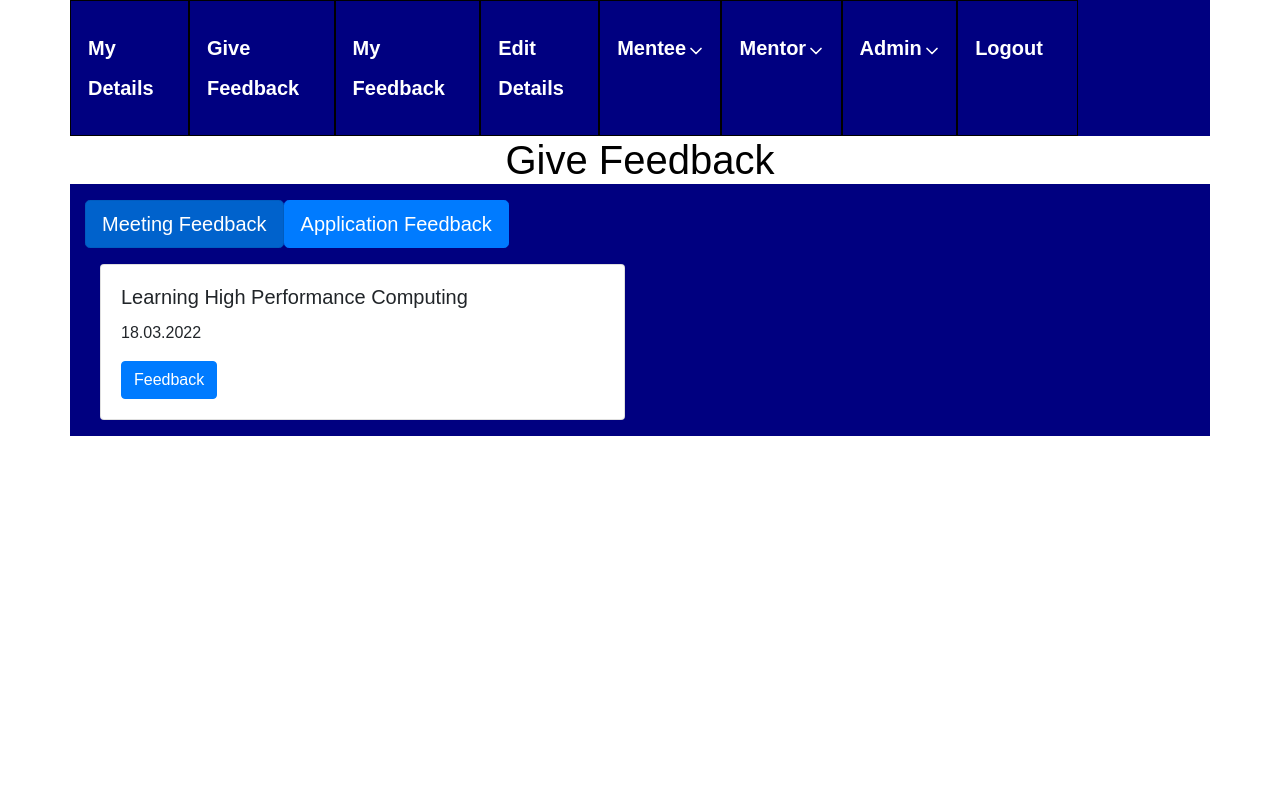
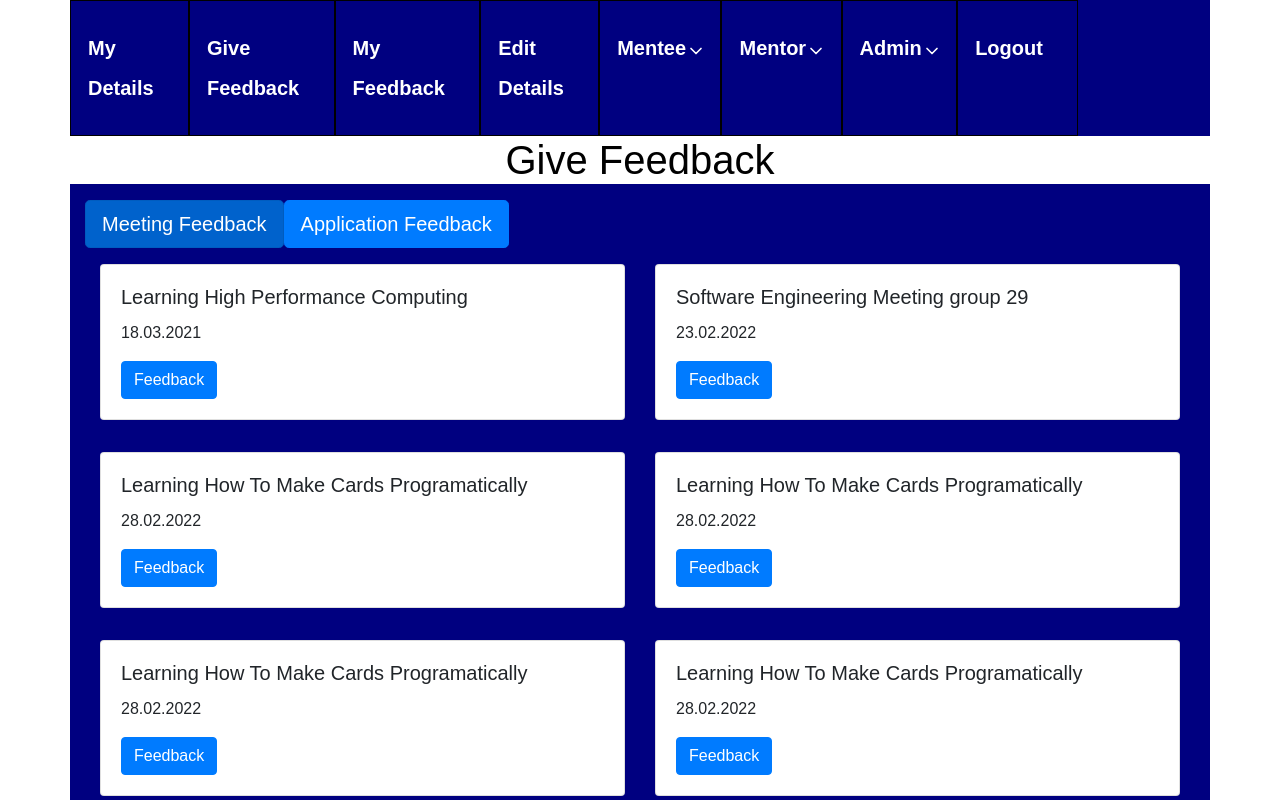
Before and after one commit to LBoorman1/PythonReactGroupProject, a React (Create React App) app in the folder frontend/: page /GiveFeedback in a window 1280 px wide. Shown: the top 800 px of the page. Built offline with nearby package versions, Linux system fonts and the light colour scheme.

Commit message:
created a bit more of the cards and successfully made a request to the backend

```diff
--- a/frontend/package.json
+++ b/frontend/package.json
@@ -12,6 +12,7 @@
     "bootstrap": "^4.6.1",
     "react": "^17.0.2",
     "react-bootstrap": "^2.1.2",
+    "react-datepicker": "^4.7.0",
     "react-dom": "^17.0.2",
     "react-icons": "^4.3.1",
     "react-input-slider": "^6.0.1",
--- a/frontend/src/components/FeedBackComponents/ApplicationForm.js
+++ b/frontend/src/components/FeedBackComponents/ApplicationForm.js
@@ -24,10 +24,10 @@ function ApplicationForm(props) {
         url: url,
         data: {
           feedback: formValue.feedback,
-          user: 1,
+          userID: 1,
         },
         headers: {
-          'Content-Type': 'multipart/form-data',
+          'Content-Type': 'application/json',
       },
       });
     } catch(error) {
--- a/frontend/src/components/FeedBackComponents/MeetingMaker.js
+++ b/frontend/src/components/FeedBackComponents/MeetingMaker.js
@@ -1,17 +1,54 @@
 import React, { useState } from "react";
 import { Button, Container, Row, Col, Card, Modal } from "react-bootstrap";
-import {Form, FormGroup, Label, Input, FormText} from 'reactstrap';
+import { Form, FormGroup, Label, Input, FormText } from "reactstrap";
 function MeetingMaker({ id, title }) {
   const [openModal, setOpenModal] = useState(false);
 
+  const dummyMeetings = [
+    {
+      title: "Learning High Performance Computing",
+      date: "18.03.2021",
+      notes: "",
+    },
+    {
+      title: "Software Engineering Meeting group 29",
+      date: "23.02.2022",
+      notes: "good progress",
+    },
+    {
+      title: "Learning How To Make Cards Programatically",
+      date: "28.02.2022",
+      notes: "Notes aren't included yet lol",
+    },
+    {
+      title: "Learning How To Make Cards Programatically",
+      date: "28.02.2022",
+      notes: "Notes aren't included yet lol",
+    },
+    {
+      title: "Learning How To Make Cards Programatically",
+      date: "28.02.2022",
+      notes: "Notes aren't included yet lol",
+    },
+    {
+      title: "Learning How To Make Cards Programatically",
+      date: "28.02.2022",
+      notes: "Notes aren't included yet lol",
+    },
+    {
+      title: "Learning How To Make Cards Programatically",
+      date: "28.02.2022",
+      notes: "Notes aren't included yet lol",
+    },
+  ];
+
+  const renderCard = (card, index) => {
     return (
-    <Container>
-      <Row>
       <Col md={6}>
-          <Card className="mb-3 mt-3">
+        <Card className="mb-3 mt-3" key={index}>
           <Card.Body>
-              <Card.Title>Learning High Performance Computing</Card.Title>
-              <Card.Text>18.03.2022</Card.Text>
+            <Card.Title>{card.title}</Card.Title>
+            <Card.Text>{card.date}</Card.Text>
             <Button
               onClick={() => {
                 setOpenModal(true);
@@ -22,7 +59,13 @@ function MeetingMaker({ id, title }) {
           </Card.Body>
         </Card>
       </Col>
-      </Row>
+    );
+  };
+
+  return (
+    <Container>
+      {/*This displays the cards for the meetings*/}
+      <Row>{dummyMeetings.map(renderCard)}</Row>
 
       <Modal show={openModal}>
         <Modal.Header>Meeting Feedback</Modal.Header>
@@ -55,7 +98,6 @@ function MeetingMaker({ id, title }) {
           <Button>Submit</Button>
         </Modal.Footer>
       </Modal>
-      {/* Modal To Add Feedback */}
     </Container>
   );
 }
```
Also changed, not shown: 2 other files (tests, documents, lock files or other folders). Lines whose indentation alone changed are shown as unchanged.
